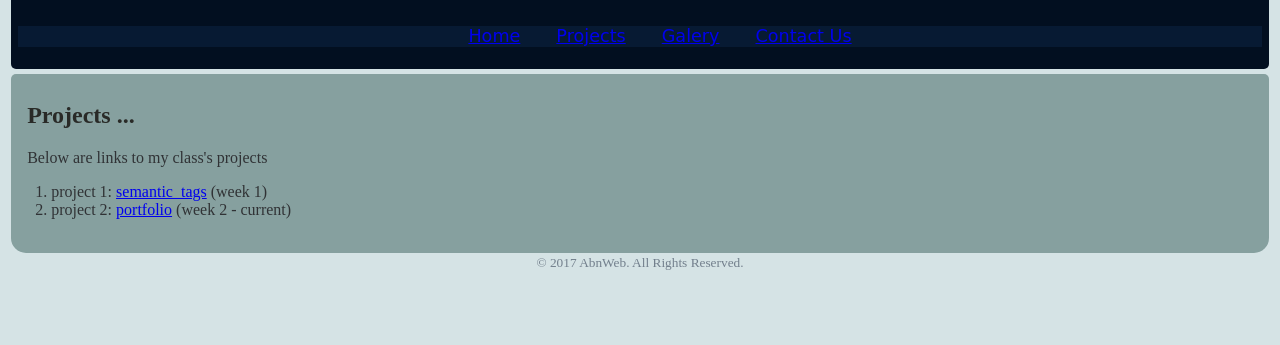
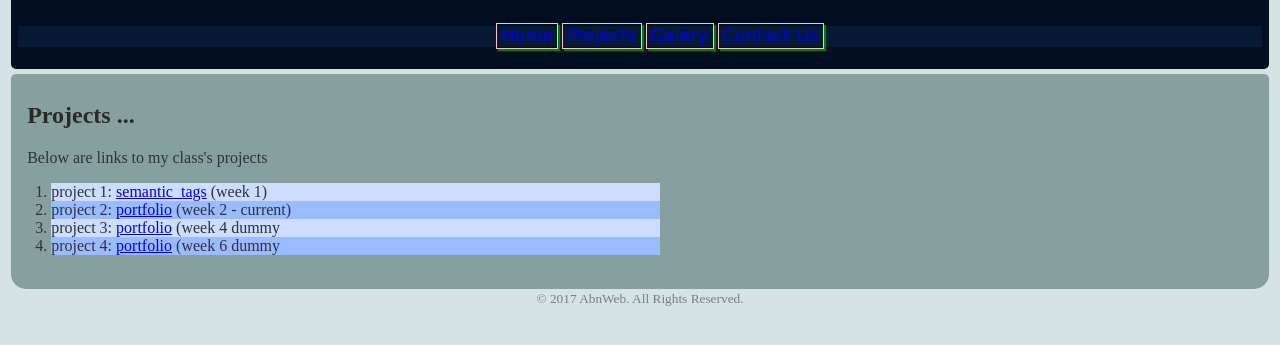
Before and after one commit to trtpg/portfolio, a plain HTML site: page project.html in a window 1280 px wide. Shown: the part 97-442 px from the top of the page. Drawn offline with Linux system fonts and the light colour scheme.

Commit message:
adds nth-child selection style for project-ith background

```diff
--- a/project.html
+++ b/project.html
@@ -22,8 +22,10 @@
       <p>Below are links to my class's projects
       </p>
       <ol>
-        <li>project 1: <a href="https://trtpg.github.io/semantic_tags/">semantic_tags</a> (week 1)</li>
-        <li>project 2: <a href="./index.html">portfolio</a> (week 2 - current)</li>
+        <li class="project-ith">project 1: <a href="https://trtpg.github.io/semantic_tags/">semantic_tags</a> (week 1)</li>
+        <li class="project-ith">project 2: <a href="./index.html">portfolio</a> (week 2 - current)</li>
+		<li class="project-ith">project 3: <a href="#">portfolio</a> (week 4 dummy</li>
+		<li class="project-ith">project 4: <a href="./index.html">portfolio</a> (week 6 dummy</li>
       </ol>
       <br>
     </article>
--- a/styles/first-stylesheet.css
+++ b/styles/first-stylesheet.css
@@ -35,15 +35,45 @@ html{
 }
 
 .menu-item{
+  display: inline;
   font-family:cursive;
   font-size: 1.1rem;
-  display: inline;
   padding-left: 1rem;
   padding-right: 1rem;
+
+
+  /*+ptt new add  for transition effects */
+  position: relative;
+  transition-property: background-color, color;
+  transition-duration: 1s;
+  transition-timing-function: ease-out;
+  text-align: left;
+  //background-color: orange;
+  //left: 5px;
+  //top: 5px;
+  //height: 26px;
+  color: white;
+  //border-color: red;
+  //font-family: sans-serif;
+  /*font-size: 20px;*/
+  text-decoration: none;
+  box-shadow: 2px 2px 1px green;
+  padding: 2px 4px;
+  border: solid 1px pink;
 }
 
 .menu-item:hover{
   background-color: #347f99;
+
+  /*+ptt new transaction */
+  position: relative;
+  transition-property: background-color, color;
+  transition-duration: 0.2s;
+  transition-timing-function: ease-in;
+  background-color:white;
+  color:green;
+  box-shadow: 2px 2px 1px orange;
+
 }
 
 body {
@@ -58,6 +88,18 @@ body {
   display: block;
   margin: auto;
 }
+
+/*+ptt new nth-child selection */
+.project-ith:nth-child(odd){
+	width: 50%;
+	background:  #ccddff;
+}
+.project-ith:nth-child(even){
+	width: 50%;
+	background: #99bbff ; /*#cce6ff;*/
+}
+
+
 
 .product{
   white-space: nowrap;
```
